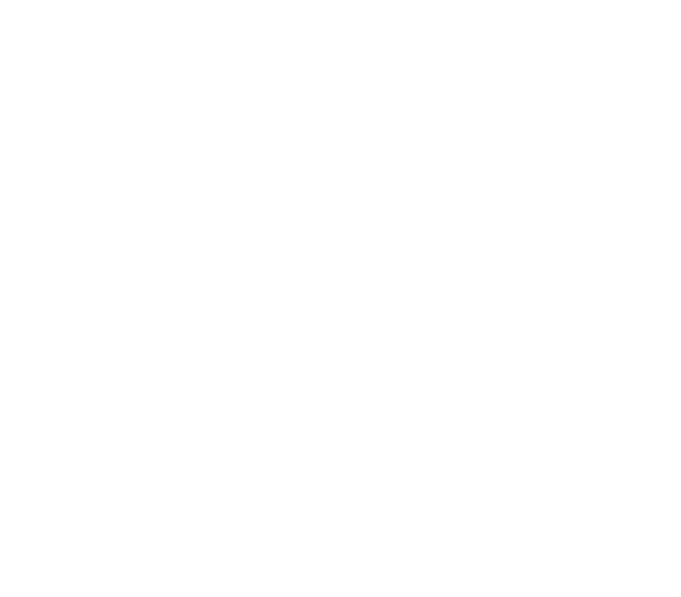
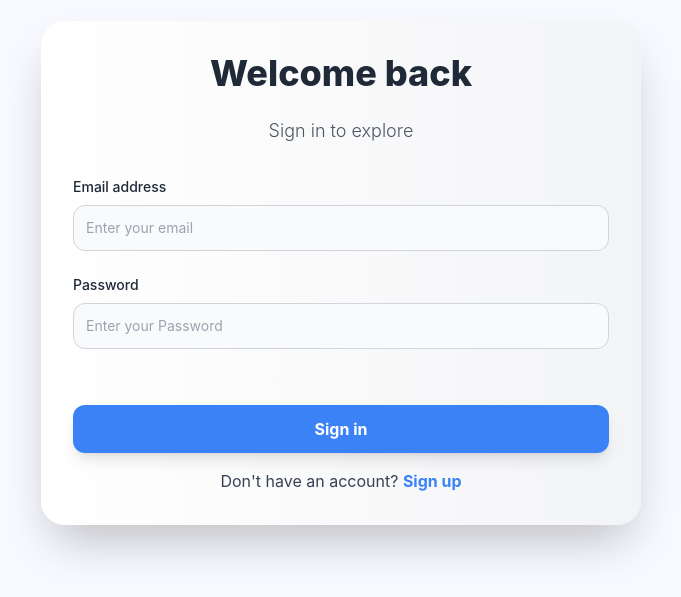
Before and after one commit to iamLiwansh/VerbiXchange, a React (Create React App) app: page /users/sign_in in a window 1280 px wide. Before the commit this address had no page. Shown: the part 127-724 px from the top of the page, without its empty margins (299-980 px from the left). Built offline with nearby package versions, Linux system fonts and the light colour scheme.

Commit message:
added routes

```diff
--- a/src/App.js
+++ b/src/App.js
@@ -2,13 +2,17 @@
 import './App.css';
 import Dashboard from './modules/Dashboard/Index';
 import Form from './modules/Form/Index';
+
+const ProtectedRoutes = ({ children}) => {
+  const isLoggedIn = localStorage.getItem('user:token') !== null
+}
 function App() {
   return (
       <>
     <Routes>
     <Route path="/" element={<Dashboard/>}/>
-      <Route path="/user/sign-in" element={<Form isSignInPage={true}/>}/>
-      <Route path="/user/sign-up" element={<Form isSignInPage={false}/>}/>
+      <Route path="/users/sign_in" element={<Form isSignInPage={true}/>}/>
+      <Route path="/users/sign_up" element={<Form isSignInPage={false}/>}/>
     </Routes>
    </>
   );
--- a/src/modules/Form/Index.js
+++ b/src/modules/Form/Index.js
@@ -1,28 +1,31 @@
-import React, { useState } from 'react';
-import Input from '../../components/Input';
-import Button from '../../components/Button/Index';
+import React, { useState } from "react";
+import Input from "../../components/Input";
+import Button from "../../components/Button/Index";
+import { useNavigate } from "react-router-dom";
 
 const Form = ({ isSignInPage = true }) => {
   const [data, setData] = useState({
     ...(!isSignInPage && {
-      fullName: '',
+      fullName: "",
     }),
-    email: '',
-    password: '',
+    email: "",
+    password: "",
   });
 
+  const navigate = useNavigate();
+
   return (
-    <div className=' bg-light h-screen flex items-center justify-center'>
+    <div className=" bg-light h-screen flex items-center justify-center">
       <div className="bg-gradient-to-r from-white to-gray-100 w-[400px] md:w-[500px] lg:w-[600px] h-auto shadow-2xl rounded-3xl flex flex-col justify-center items-center p-8">
         <div className="text-4xl font-extrabold text-gray-800 mb-6">
-        Welcome {isSignInPage && 'back'}
+          Welcome {isSignInPage && "back"}
         </div>
         <div className="text-lg font-light text-gray-600 mb-8">
-        {isSignInPage ? 'Sign in to explore' : 'Sign up now to get started'}
+          {isSignInPage ? "Sign in to explore" : "Sign up now to get started"}
         </div>
         <form
           className="flex flex-col items-center w-full"
-        onSubmit={() => console.log('Submitted')}
+          onSubmit={() => console.log("Submitted")}
         >
           {!isSignInPage && (
             <Input
@@ -30,9 +33,7 @@
               name="name"
               placeholder="Enter your full name"
               value={data.fullName}
-            onChange={(e) =>
-              setData({ ...data, fullName: e.target.value })
-            }
+              onChange={(e) => setData({ ...data, fullName: e.target.value })}
             />
           )}
           <Input
@@ -51,12 +52,19 @@
             value={data.password}
             onChange={(e) => setData({ ...data, password: e.target.value })}
           />
-        <Button type="submit" label={!isSignInPage ? 'Sign Up' : 'Sign in'} />
+          <Button type="submit" label={!isSignInPage ? "Sign Up" : "Sign in"} />
         </form>
         <div className="mt-4 text-gray-700">
-        {!isSignInPage ? 'Already have an account?' : "Don't have an account?"}{' '}
-        <span className="text-blue-500 cursor-pointer font-bold hover:text-blue-700 transition duration-300">
-          {!isSignInPage ? 'Sign in' : 'Sign up'}
+          {!isSignInPage
+            ? "Already have an account?"
+            : "Don't have an account?"}{" "}
+          <span
+            className="text-blue-500 cursor-pointer font-bold hover:text-blue-700 transition duration-300"
+            onClick={() =>
+              navigate(`/users/${isSignInPage ? 'sign_up' : 'sign_in'}`)
+            }
+          >
+            {!isSignInPage ? "Sign in" : "Sign up"}
           </span>
         </div>
       </div>
```
Lines whose indentation alone changed are shown as unchanged.
